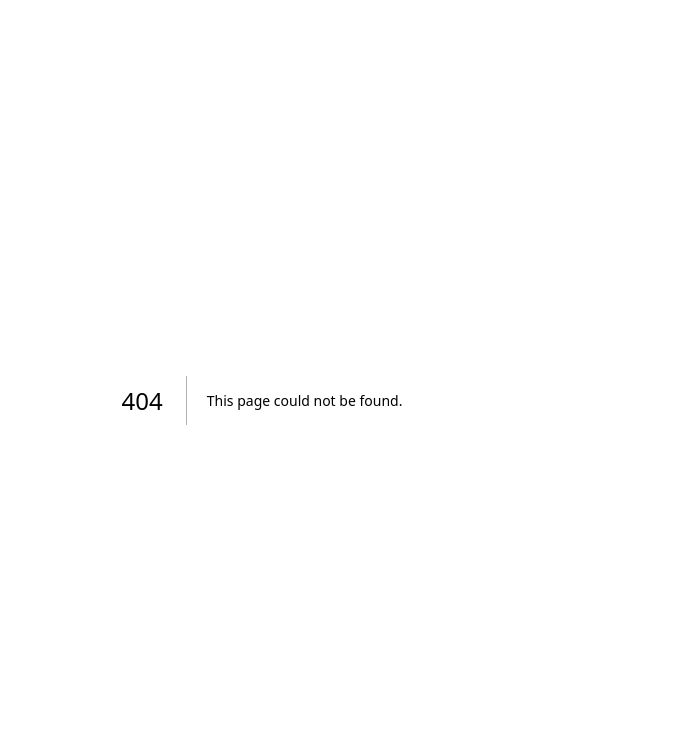
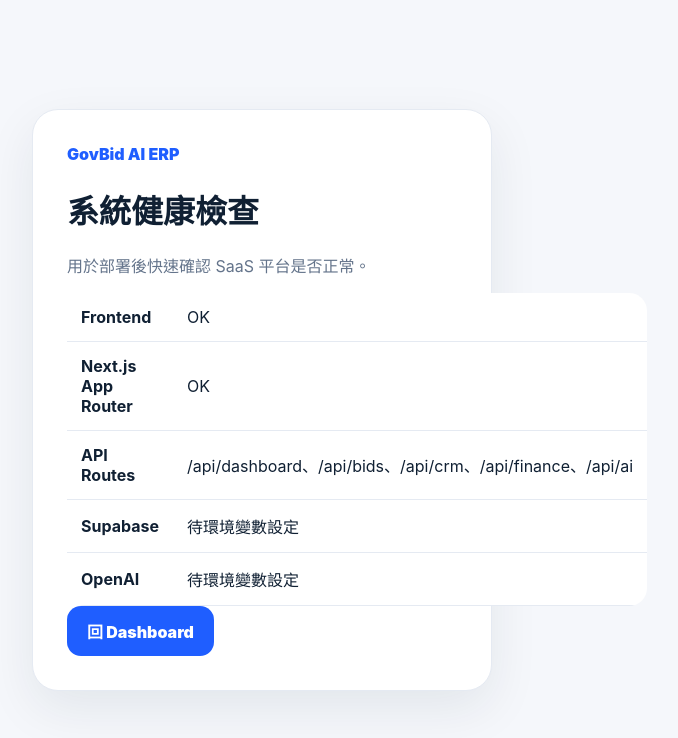
Before and after one commit to ccazhu-coder/job-exam-game, a Next.js app in the folder govbid-ai-erp/saas-mvp/: page /health in a window 1280 px wide. Before the commit this address had no page. Shown: the top 738 px of the page, without its empty margins (378-1056 px from the left). Built offline with nearby package versions, Linux system fonts and the light colour scheme.

Commit message:
Create health check page

```diff
--- /dev/null
+++ b/govbid-ai-erp/saas-mvp/app/health/page.js
@@ -0,0 +1,21 @@
+export default function HealthPage() {
+  return (
+    <div className="login-wrap">
+      <div className="login-card">
+        <div className="brand">GovBid AI ERP</div>
+        <h1>系統健康檢查</h1>
+        <p className="muted">用於部署後快速確認 SaaS 平台是否正常。</p>
+        <table className="table">
+          <tbody>
+            <tr><th>Frontend</th><td>OK</td></tr>
+            <tr><th>Next.js App Router</th><td>OK</td></tr>
+            <tr><th>API Routes</th><td>/api/dashboard、/api/bids、/api/crm、/api/finance、/api/ai</td></tr>
+            <tr><th>Supabase</th><td>待環境變數設定</td></tr>
+            <tr><th>OpenAI</th><td>待環境變數設定</td></tr>
+          </tbody>
+        </table>
+        <a className="btn btn-blue" href="/govbid-ai-erp/saas-mvp/dashboard">回 Dashboard</a>
+      </div>
+    </div>
+  );
+}
```
